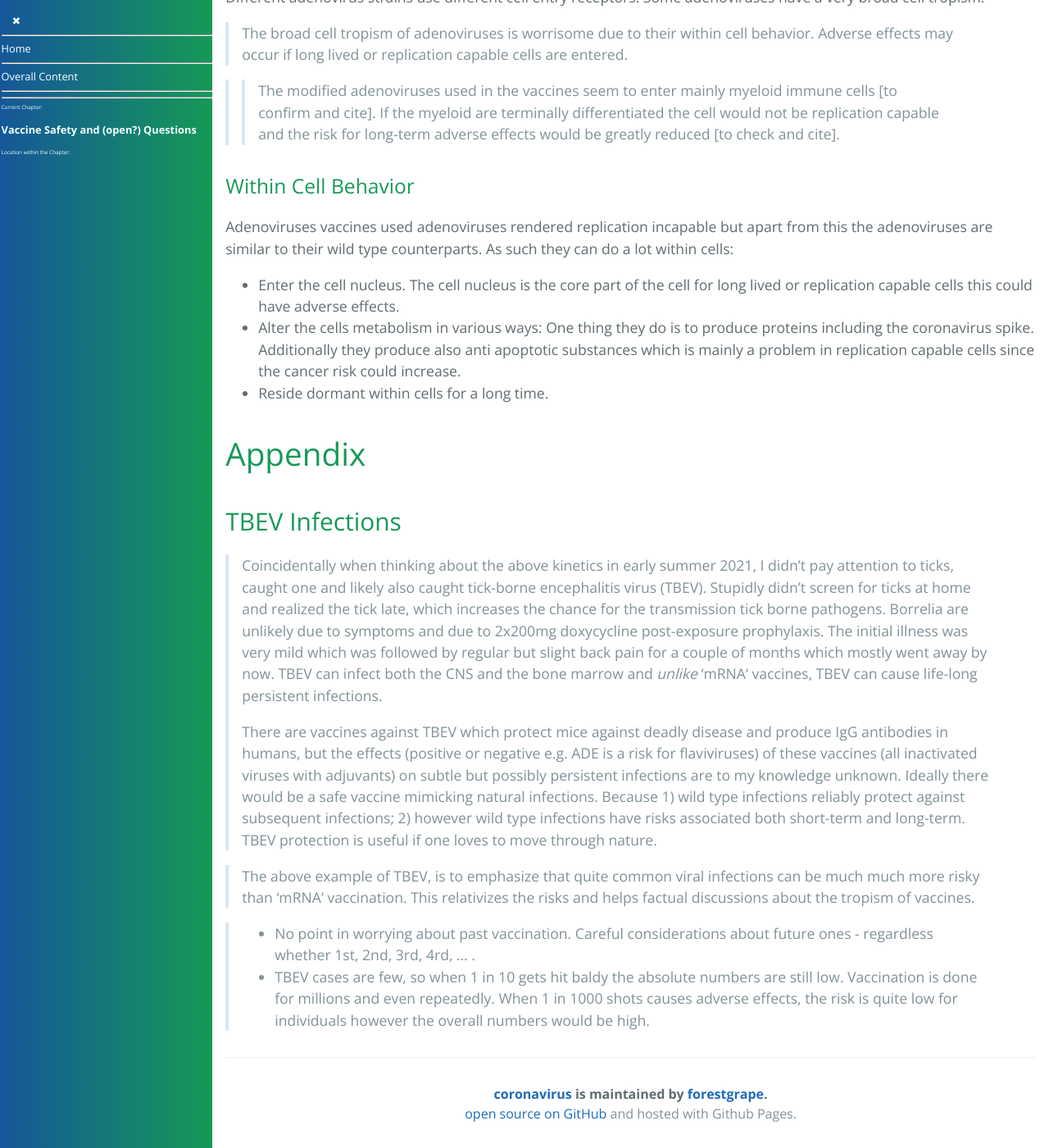
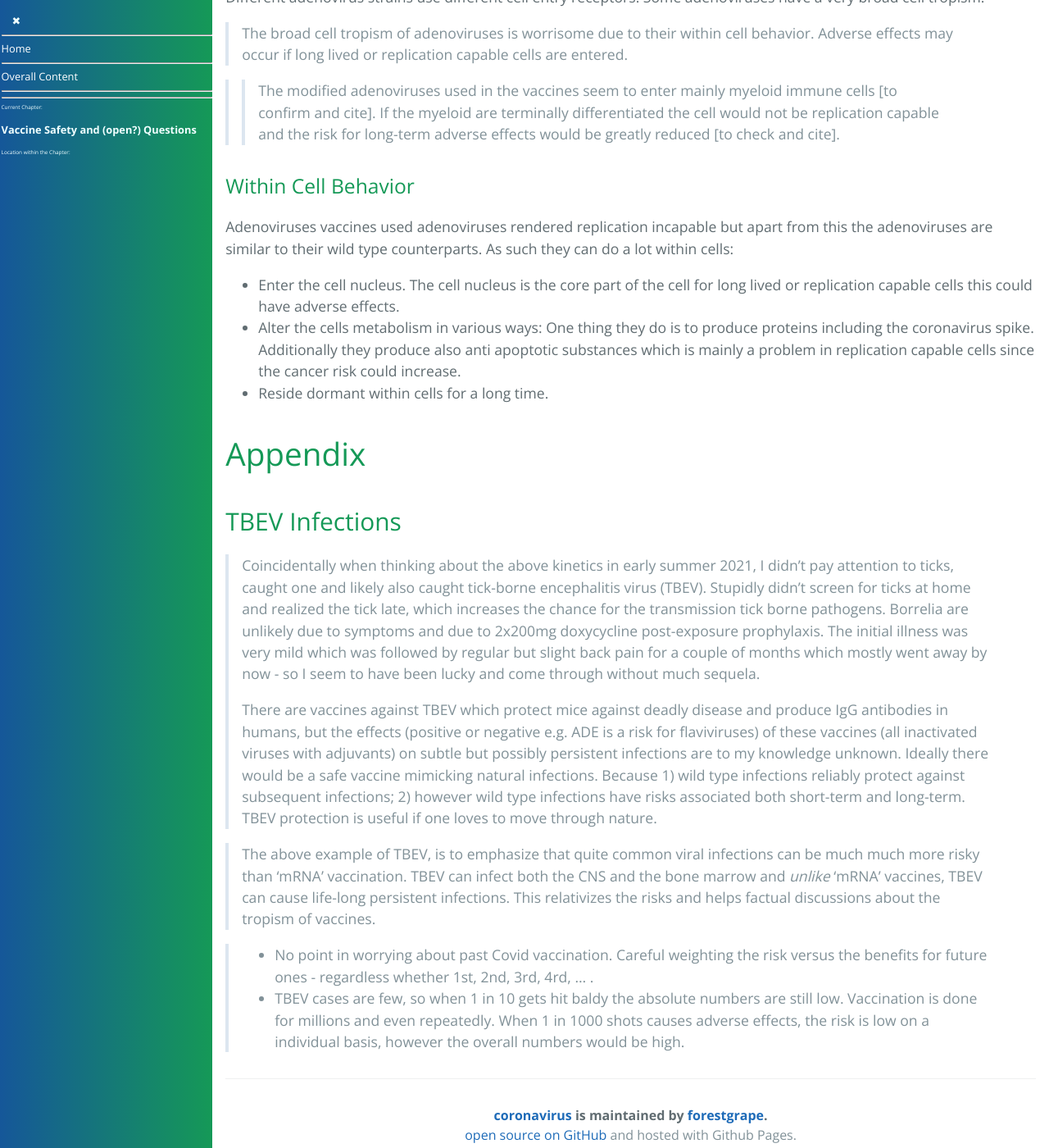
Before and after one commit to forestgrape/coronavirus, a Jekyll site: the page built from 10_vaccines/vaccine_safety.md, in a window 1280 px wide and 1400 px high, scrolled down 10995 px. Shown: the whole window at 82% size. Built offline with Jekyll 4.4.1, drawn with Linux system fonts in a browser that asks for light colours; our own code applies the rules of GitHub Pages for plain Markdown files.

Commit message:
Formulations

```diff
--- a/10_vaccines/vaccine_safety.md
+++ b/10_vaccines/vaccine_safety.md
@@ -283,11 +283,11 @@ Adenoviruses vaccines used adenoviruses rendered replication incapable but apart
 
 ## Appendix
 ### TBEV Infections
-> Coincidentally when thinking about the above kinetics in early summer 2021, I didn't pay attention to ticks, caught one and likely also caught tick-borne encephalitis virus (TBEV). Stupidly didn't screen for ticks at home and realized the tick late, which increases the chance for the transmission tick borne pathogens. Borrelia are unlikely due to symptoms and due to 2x200mg doxycycline post-exposure prophylaxis. The initial illness was very mild which was followed by regular but slight back pain for a couple of months which mostly went away by now. TBEV can infect both the CNS and the bone marrow and *unlike* 'mRNA' vaccines, TBEV can cause life-long persistent infections.
+> Coincidentally when thinking about the above kinetics in early summer 2021, I didn't pay attention to ticks, caught one and likely also caught tick-borne encephalitis virus (TBEV). Stupidly didn't screen for ticks at home and realized the tick late, which increases the chance for the transmission tick borne pathogens. Borrelia are unlikely due to symptoms and due to 2x200mg doxycycline post-exposure prophylaxis. The initial illness was very mild which was followed by regular but slight back pain for a couple of months which mostly went away by now - so I seem to have been lucky and come through without much sequela.
 >
 > There are vaccines against TBEV which protect mice against deadly disease and produce IgG antibodies in humans, but the effects (positive or negative e.g. ADE is a risk for flaviviruses) of these vaccines (all inactivated viruses with adjuvants) on subtle but possibly persistent infections are to my knowledge unknown. Ideally there would be a safe vaccine mimicking natural infections. Because 1) wild type infections reliably protect against subsequent infections; 2) however wild type infections have risks associated both short-term and long-term. TBEV protection is useful if one loves to move through nature.
 
-> The above example of TBEV, is to emphasize that quite common viral infections can be much much more risky than 'mRNA' vaccination. This relativizes the risks and helps factual discussions about the tropism of vaccines.
+> The above example of TBEV, is to emphasize that quite common viral infections can be much much more risky than 'mRNA' vaccination. TBEV can infect both the CNS and the bone marrow and *unlike* 'mRNA' vaccines, TBEV can cause life-long persistent infections. This relativizes the risks and helps factual discussions about the tropism of vaccines.
 
-> * No point in worrying about past vaccination. Careful considerations about future ones - regardless whether 1st, 2nd, 3rd, 4rd, ... .
-> * TBEV cases are few, so when 1 in 10 gets hit baldy the absolute numbers are still low. Vaccination is done for millions and even repeatedly. When 1 in 1000 shots causes adverse effects, the risk is quite low for individuals however the overall numbers would be high.
+> * No point in worrying about past Covid vaccination. Careful weighting the risk versus the benefits for future ones - regardless whether 1st, 2nd, 3rd, 4rd, ... .
+> * TBEV cases are few, so when 1 in 10 gets hit baldy the absolute numbers are still low. Vaccination is done for millions and even repeatedly. When 1 in 1000 shots causes adverse effects, the risk is low on a individual basis, however the overall numbers would be high.
```
